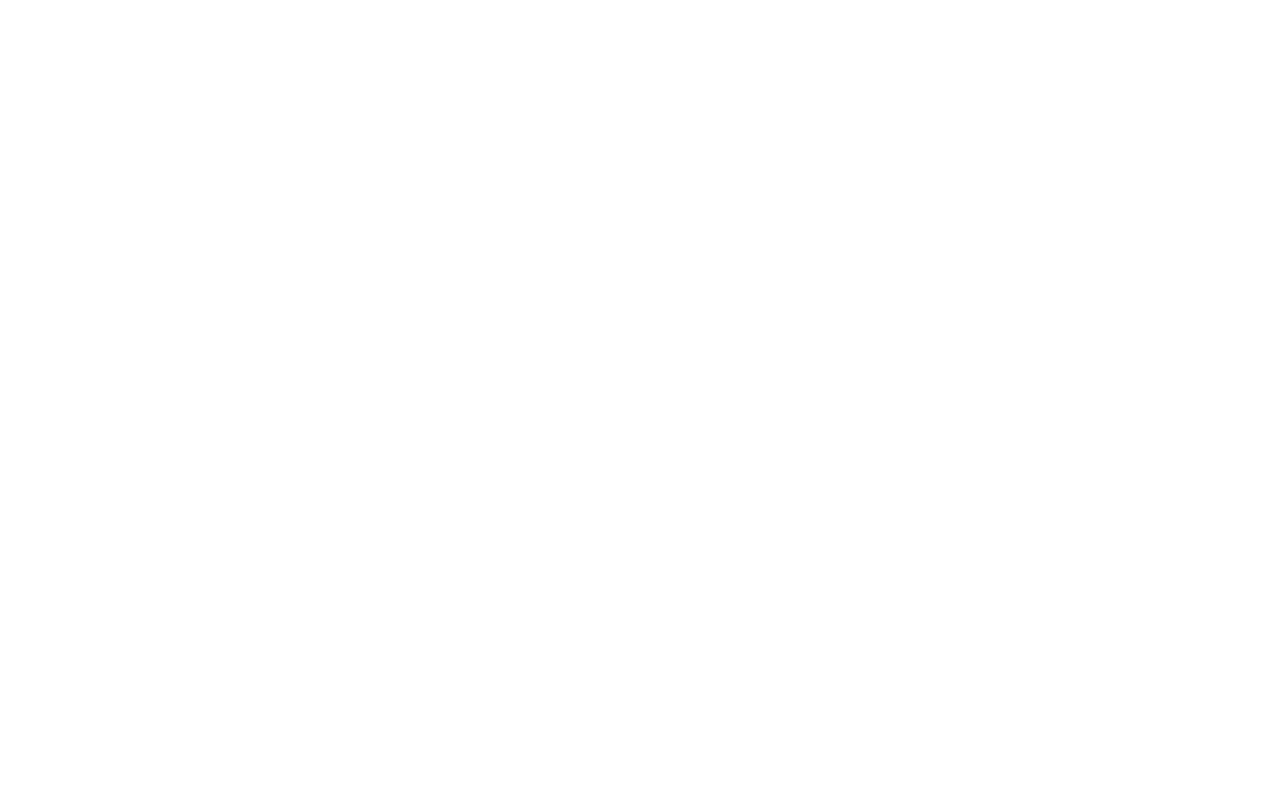
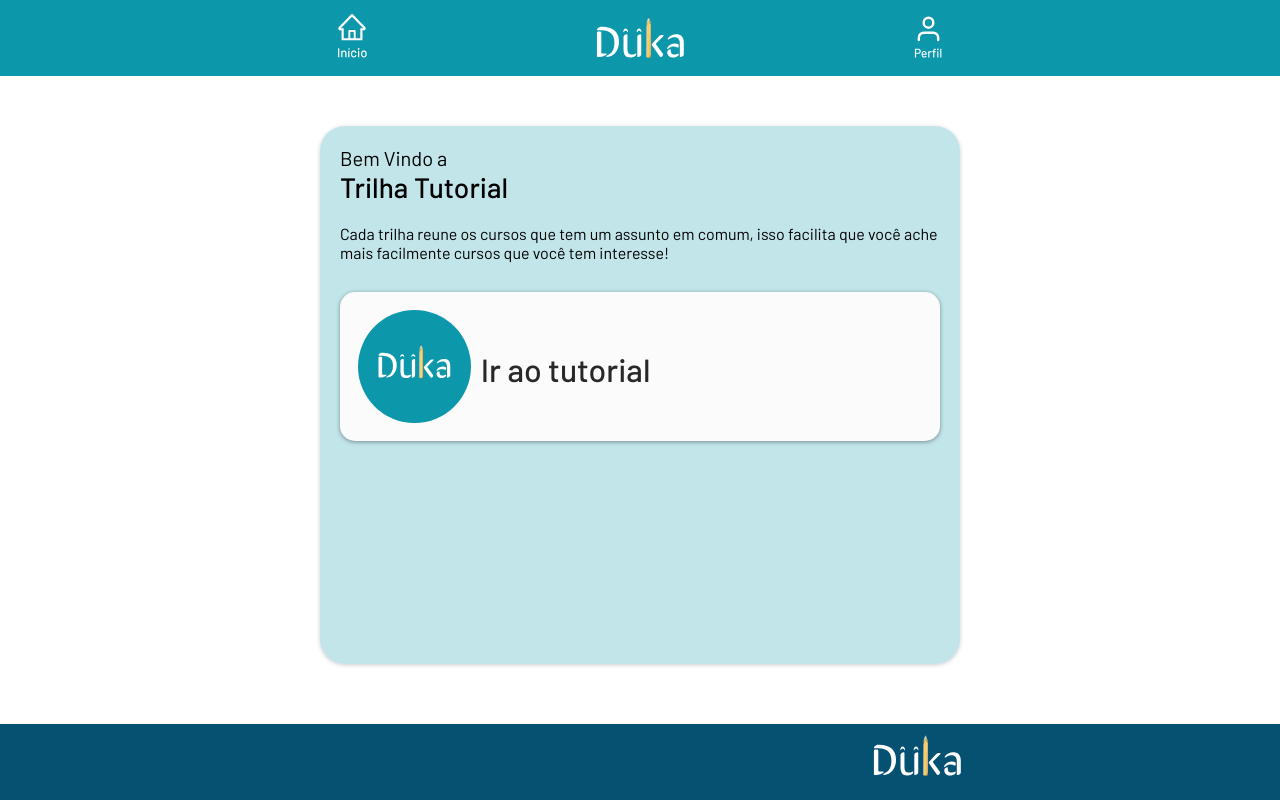
Before and after one commit to Dangocan/duka, a React (Create React App) app: page /trilha/tutorial in a window 1280 px wide. Before the commit this address had no page. Built offline with nearby package versions, Linux system fonts and the light colour scheme; a web font is replaced by a local one.

Commit message:
[feat] Trilha

```diff
--- a/src/pages/ProfilePage/index.tsx
+++ b/src/pages/ProfilePage/index.tsx
@@ -9,11 +9,13 @@
 import profilePicture from '../../assets/profile/Imagem Perfil.svg'
 
 import { ChartsComponent } from "./pageComponents";
+import { useNavigate } from "react-router";
 
 
 
 const  ProfilePage:React.FC  = () => {
 
+    const navigate = useNavigate();
     const [tutorial, setTutorial] = React.useState(false)
 
     const initDados = () => {
@@ -42,7 +44,7 @@
                     if(window.confirm("Deseja resetar esse protótipo ao seu estado original?"))
                         resetProfile()
                 }}
-                leftCb = {() => {}}
+                leftCb={()=>{navigate("/home")}}
            />
             <div className="main-profile-content">
                 <div className="welcome-box">
--- a/src/pages/index.ts
+++ b/src/pages/index.ts
@@ -3,5 +3,6 @@
 import ProfilePage  from './ProfilePage'
 import PageQuiz from './pageQuiz'
 import ResultadoQuiz from './pageResultado'
+import TrilhaTutorial from './trilhaTutorial'
 
-export{ PageAulas, LandingPage, PageQuiz, ResultadoQuiz, ProfilePage }
+export{ PageAulas, LandingPage, PageQuiz, ResultadoQuiz, ProfilePage, TrilhaTutorial }
--- a/src/pages/pageAulas/index.tsx
+++ b/src/pages/pageAulas/index.tsx
@@ -4,9 +4,10 @@
 
 import { Titulo, Body, Next, SideBar, QuizPage } from './pageComponents';
 import { FooterComponent, HeaderComponent, MediaPlayer } from '../../components';
+import { useNavigate } from 'react-router';
 
 const PageAulas: React.FC = () => {
-
+    const navigate = useNavigate();
     const [show, setShow] = React.useState(false)
     const [screenOption, setScreenOption] = React.useState(1)
     const pageRef = React.useRef<HTMLDivElement>(null)
@@ -43,7 +44,8 @@
         <HeaderComponent
             rightIcon={0}
             leftIcon={2}
-            leftCb={()=>setShow(!show)}
+            rightCb={()=>setShow(!show)}
+            leftCb={()=>{navigate("/home")}}
         />
             <section id="menuAula">
                 {screenOption === 1 && (<>
--- a/src/pages/pageResultado/index.tsx
+++ b/src/pages/pageResultado/index.tsx
@@ -9,10 +9,12 @@
 
 import { Resultado } from './pageComponents'
 import { Link } from 'react-router-dom'
+import { useNavigate } from 'react-router'
 
 
 const ResultadoQuiz: React.FC = () => {
 
+    const navigate = useNavigate();
     // const acertos = useParams().acertos
 
     const updateProfile = () => {
@@ -29,6 +31,8 @@
         <HeaderComponent
             rightIcon={0}
             leftIcon={2}
+            leftCb={()=>{navigate("/home")}}
+            rightCb={()=>{navigate("/cursos")}}
         />
         <section id="resultadoQuiz">
             <Titulo subtitulo="Quiz"/>
--- /dev/null
+++ b/src/pages/trilhaTutorial/index.tsx
@@ -0,0 +1,46 @@
+import * as React from 'react'
+import { Link } from 'react-router-dom';
+import { FooterComponent, HeaderComponent } from '../../components';
+import './style.css'
+import Logo from './../../assets/logos/logo_redonda_duka.svg'
+import { useNavigate } from 'react-router-dom'
+
+const TrilhaTutorial: React.FC = (props:any) => {
+
+    const navigate = useNavigate();
+
+    return (<>
+
+        <HeaderComponent
+            leftIcon={2}
+            rightIcon={1}
+            rightCb={()=>{navigate("/perfil")}}
+            leftCb={()=>{navigate("/home")}}
+        />
+
+        <section className="trilha">
+
+            <div className="trilha-container">
+                <h2>Bem Vindo a</h2>
+                <h1>Trilha Tutorial</h1>
+
+                <p>Cada trilha reune os cursos que tem um assunto em comum, isso facilita que você ache mais facilmente cursos que você tem interesse!</p>
+
+
+
+                    <Link to="/aulas" className="link-container">
+                        <img src={Logo} alt=""/>
+                        Ir ao tutorial
+                    </Link>
+
+
+            </div>
+
+        </section>
+
+        <FooterComponent/>
+
+    </>)
+}
+
+export default TrilhaTutorial;
--- /dev/null
+++ b/src/pages/trilhaTutorial/style.css
@@ -0,0 +1,59 @@
+section.trilha{
+    width: 100%;
+    max-width: 768px;
+    margin: 0 auto;
+    min-height: calc(100vh - 152px - 50px);
+}
+
+.trilha-container {
+    width: calc(80vw - 20px);
+    max-width: 600px;
+    height: calc(100vh - 152px - 150px);
+    background-color: #0C97AA40;
+    border-radius: 25px;
+    margin: 50px auto;
+    padding: 20px;
+    box-shadow: 0 1px 4px rgba(0,0,0,0.2);
+}
+
+.trilha-container h2{
+    font-weight: 400;
+    font-size: 1.25em;
+}
+.trilha-container h1{
+    font-weight: 500;
+    font-size: 1.75em;
+}
+
+.trilha-container p{
+    font-size: 1em;
+    margin-top: 20px;
+    margin-bottom: 30px;
+}
+
+.link-container {
+    border: 3px solid transparent;
+    background-color: #fbfbfb;
+    border-radius: 15px;
+    display: block;
+    margin: 0 auto;
+
+    font-size: 2em;
+    text-decoration: none;
+    color: #282828;
+    font-weight: 500;
+    padding: 15px 15px 0 15px;
+    box-shadow: 0 1px 4px rgba(0,0,0,0.4);
+}
+
+.link-container:hover{
+    background-color: #0C97AA;
+    color: #fbfbfb;
+}
+
+.link-container img{
+    width: 20%;
+    margin: 0 10px 0 0;
+    padding-bottom: 15px;
+    vertical-align: middle;
+}
--- a/src/routes.tsx
+++ b/src/routes.tsx
@@ -1,7 +1,7 @@
 import React from 'react'
 import {Routes, Route} from "react-router-dom";
 
-import { LandingPage, PageAulas, PageQuiz, ResultadoQuiz, ProfilePage } from './pages';
+import { LandingPage, PageAulas, PageQuiz, ResultadoQuiz, ProfilePage, TrilhaTutorial } from './pages';
 
 const Router = () => {
 
@@ -11,6 +11,7 @@
         <Route path="/perfil" element={<ProfilePage/>}/>
         {/* <Route path="/home" element={</>}/> */}
         {/* <Route path="/cursos" element={</>}/> */}
+        <Route path="/trilha/tutorial" element={<TrilhaTutorial/>}/>
         <Route path="/aulas" element={<PageAulas/>}/>
         <Route path="/quiz" element={<PageQuiz/>}/>
         <Route path="/quiz/resultado/:acertos" element={<ResultadoQuiz/>}/>
```
